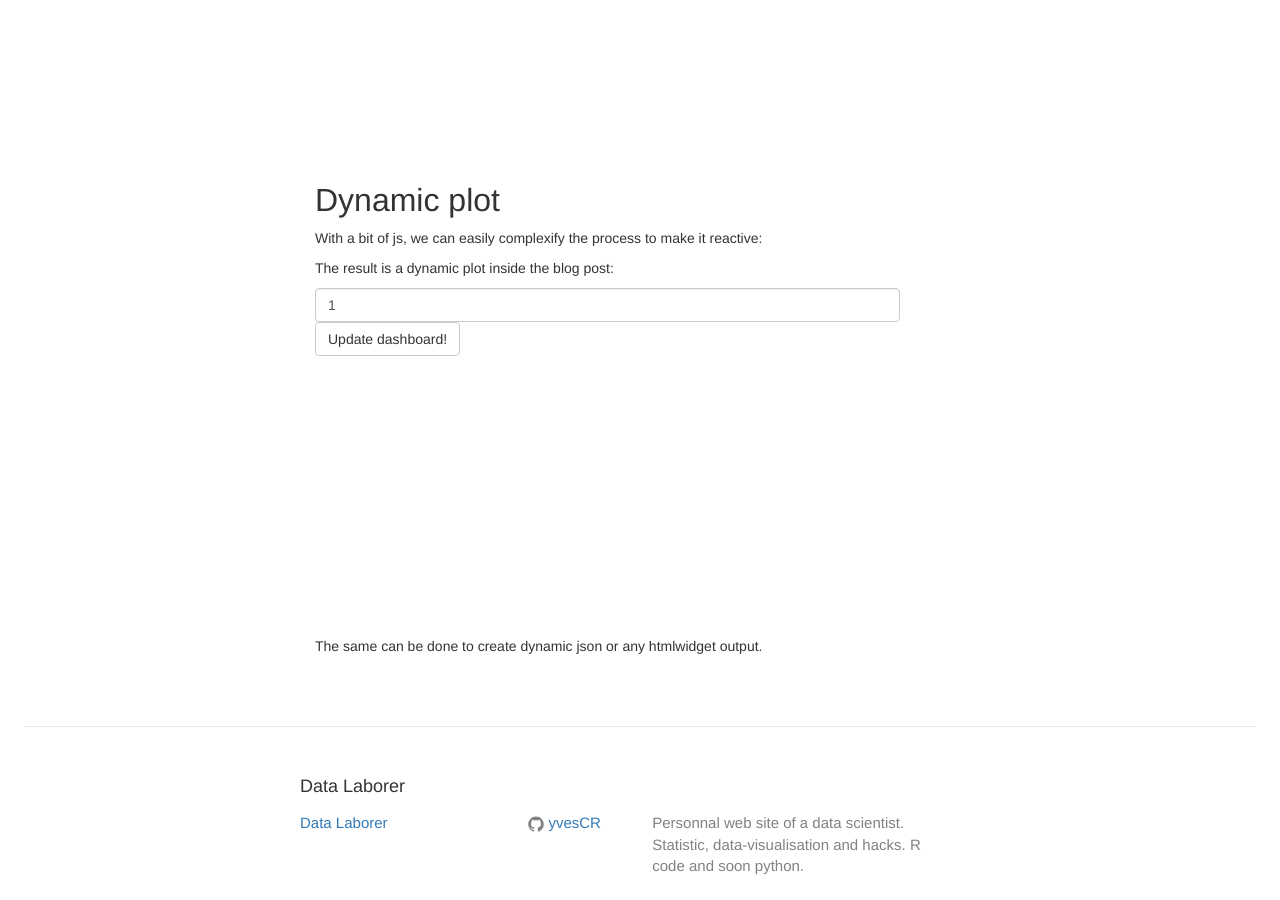
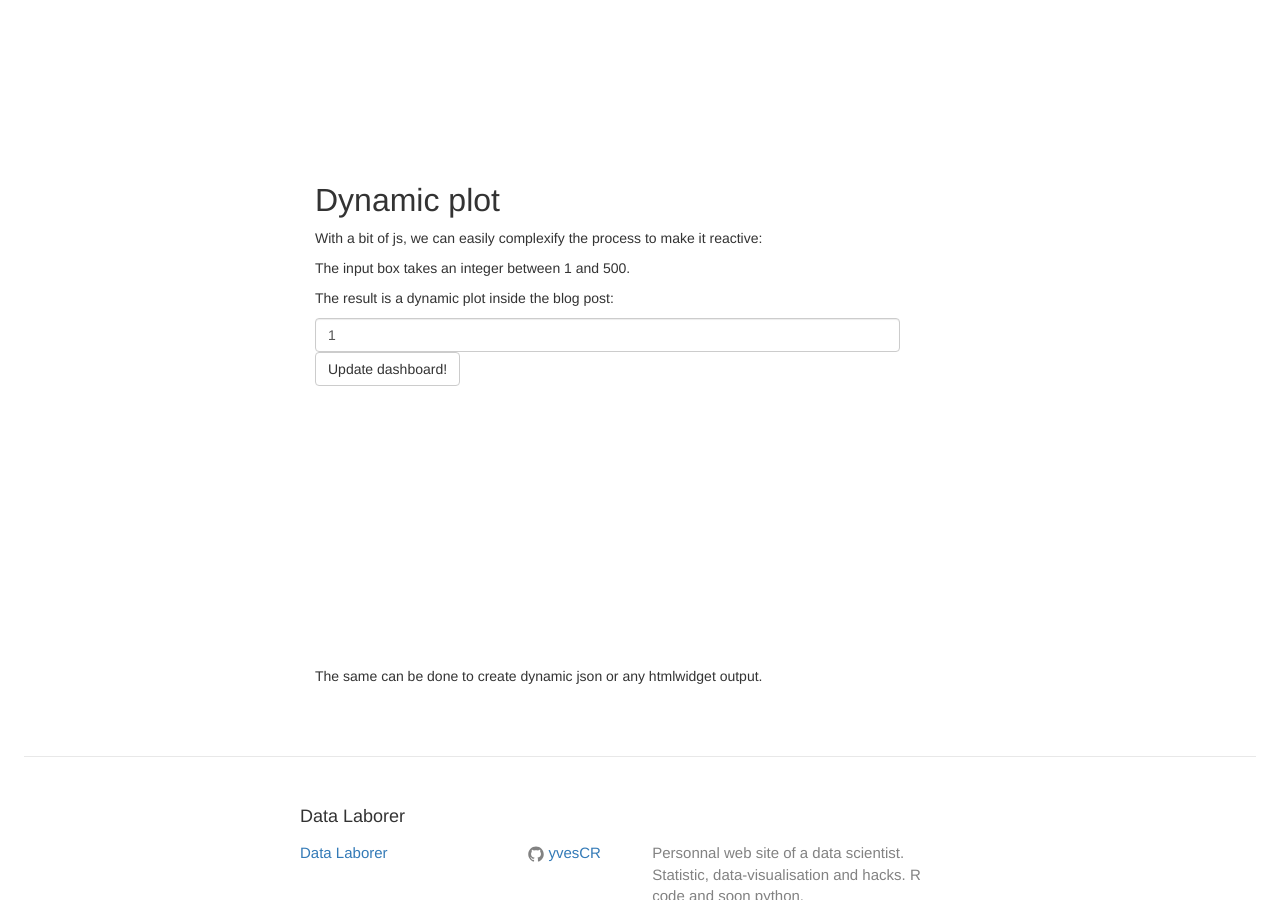
Before and after one commit to YvesCR/yvescr.github.io, a Jekyll site: the page 2016/11/embedocputest.html, which Jekyll copies as it is, in a window 1280 px wide and 900 px high, scrolled down 614 px. Built offline with Jekyll 4.4.1, drawn with Linux system fonts in a browser that asks for light colours; nearby versions of some CDN libraries; comment, search, counter and statistics services are not loaded.

Commit message:
add restriction

```diff
--- a/2016/11/embedocputest.html
+++ b/2016/11/embedocputest.html
@@ -217,6 +217,8 @@ $(function(){
 });
 
 </script>
+<p>The input box takes an integer between 1 and 500.</p>
+
 <p>The result is a dynamic plot inside the blog post:</p>
 <p><input type="integer" class="form-control" id="myid" value="1" style="width: 90%;"/><button type="submit" id="idsubmit" class="btn btn-default">Update dashboard!</button></p>
 <div id="plotdiv" style="height: 270px"></div>
```
